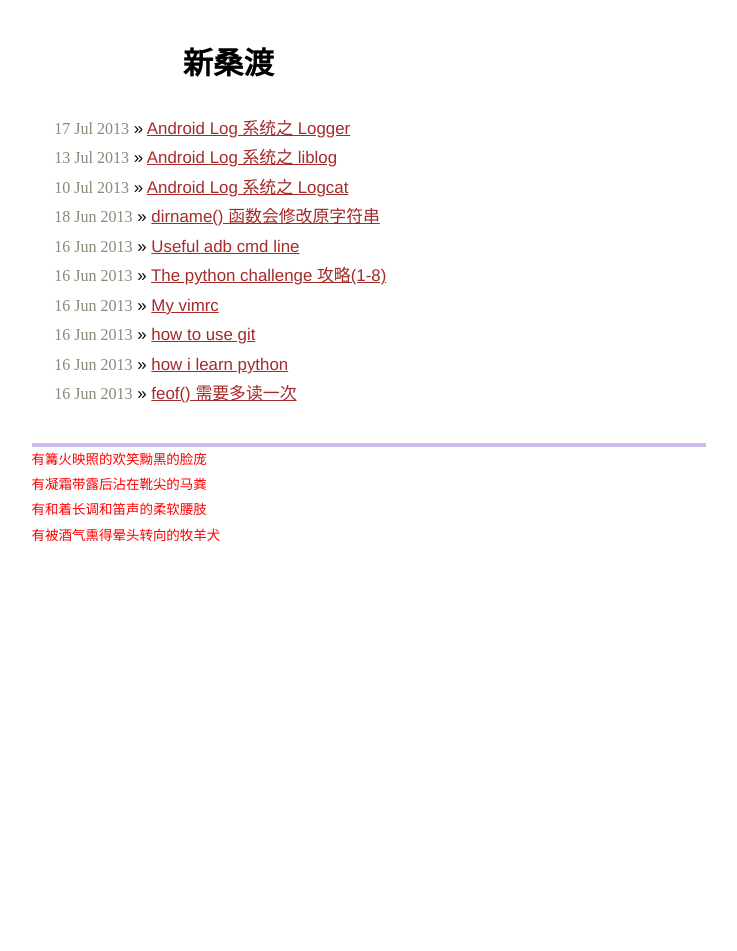
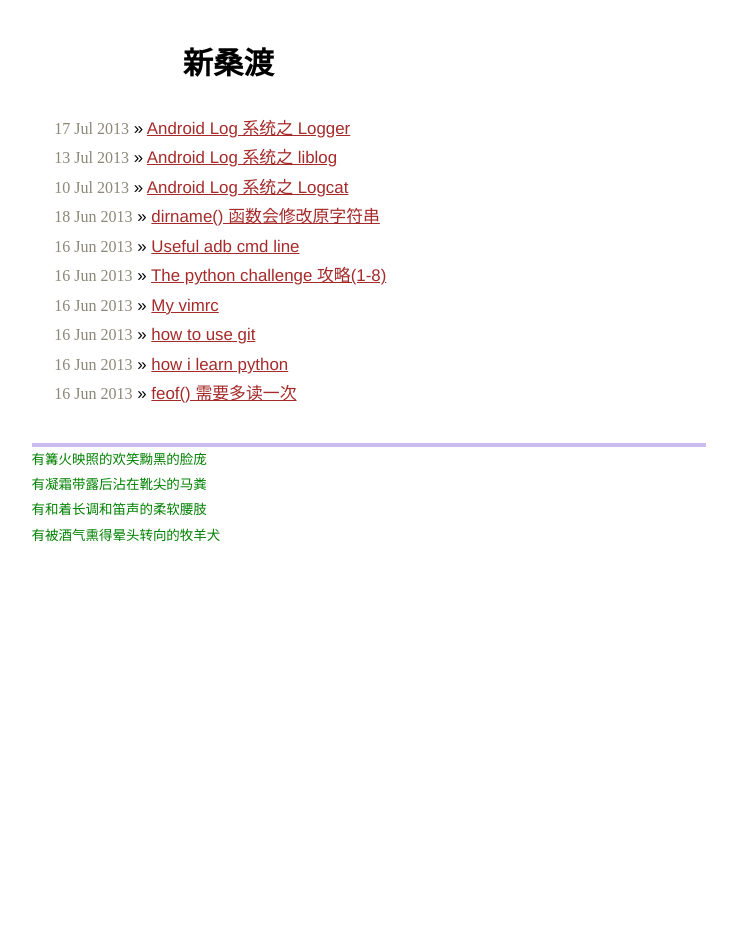
Before and after one commit to byrlx/byrlx.github.io, a Jekyll site: the page built from index.html, in a window 1280 px wide. Shown: the whole page, without its empty margins (271-1008 px from the left). Built offline with Jekyll 4.4.1, drawn with Linux system fonts in a browser that asks for light colours; Markdown is read by kramdown in place of the engine named in the settings.

Commit message:
modify post

```diff
--- a/css/screen.css
+++ b/css/screen.css
@@ -133,11 +133,15 @@ body {
 
 	  .site .footer {
 		  font-size: 80%;
-		  color: red;
+		  color: green;
 		  border-top: 4px solid #cbe;
 		  margin-top: 1.5em;
 		  margin-left: 0em;
 		  overflow: hidden;
+	  }
+
+	  .footer {
+		 font: SimHei;
 	  }
 
 	  .footer p {
```
